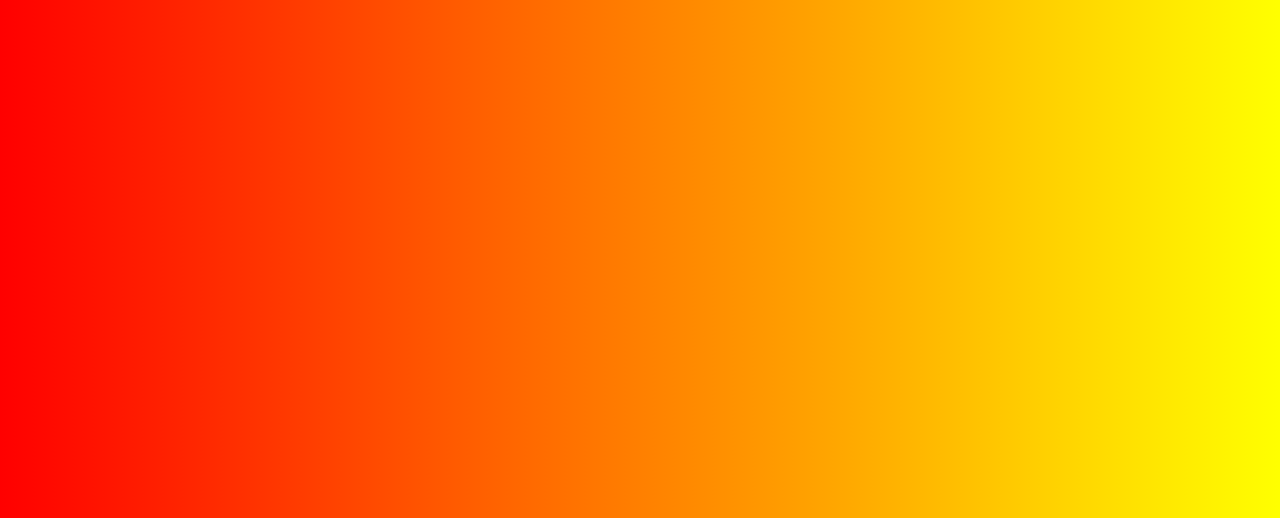
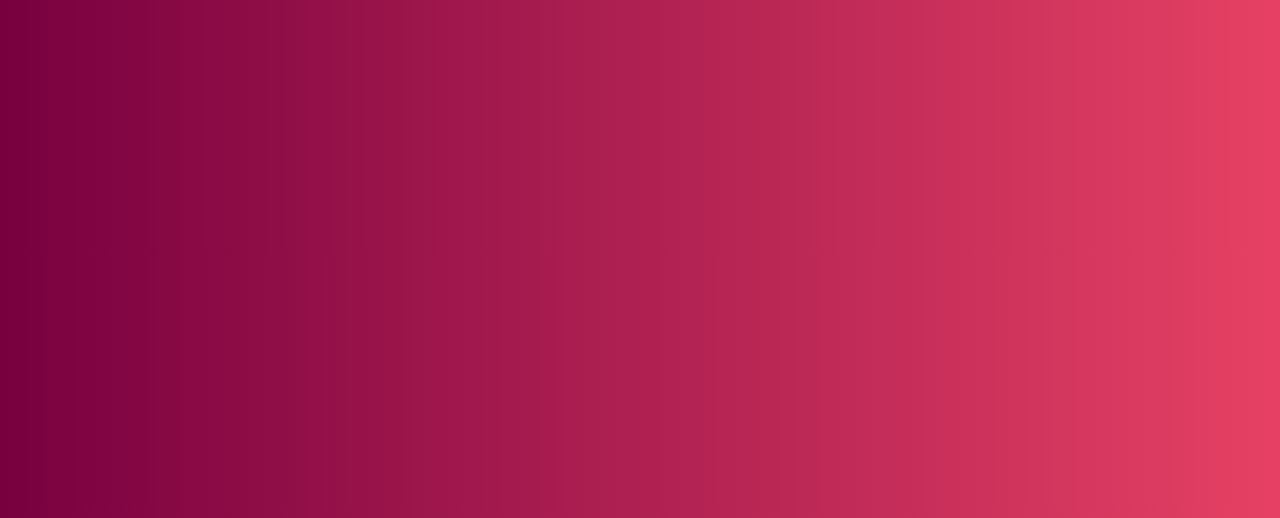
Before and after one commit to upsilon63/darbalaukis.github.io, a plain HTML site: page index.html in a window 1280 px wide. Shown: the top 518 px of the page. Drawn offline with Linux system fonts and the light colour scheme.

Commit message:
Update index.html

```diff
--- a/index.html
+++ b/index.html
@@ -11,7 +11,7 @@
 			}
 		</style>
 	<head>
-	<body style="background-image: linear-gradient(to right, red , yellow);">
+	<body style="background-image: linear-gradient(to right, #78003F, #E64164);">
 		<div align="bottom" class="container">
 			<img src="https://www.vu.lt/site_files/logo_vu_baltas.svg" width="300vw" height="auto">
 		</div>
```
